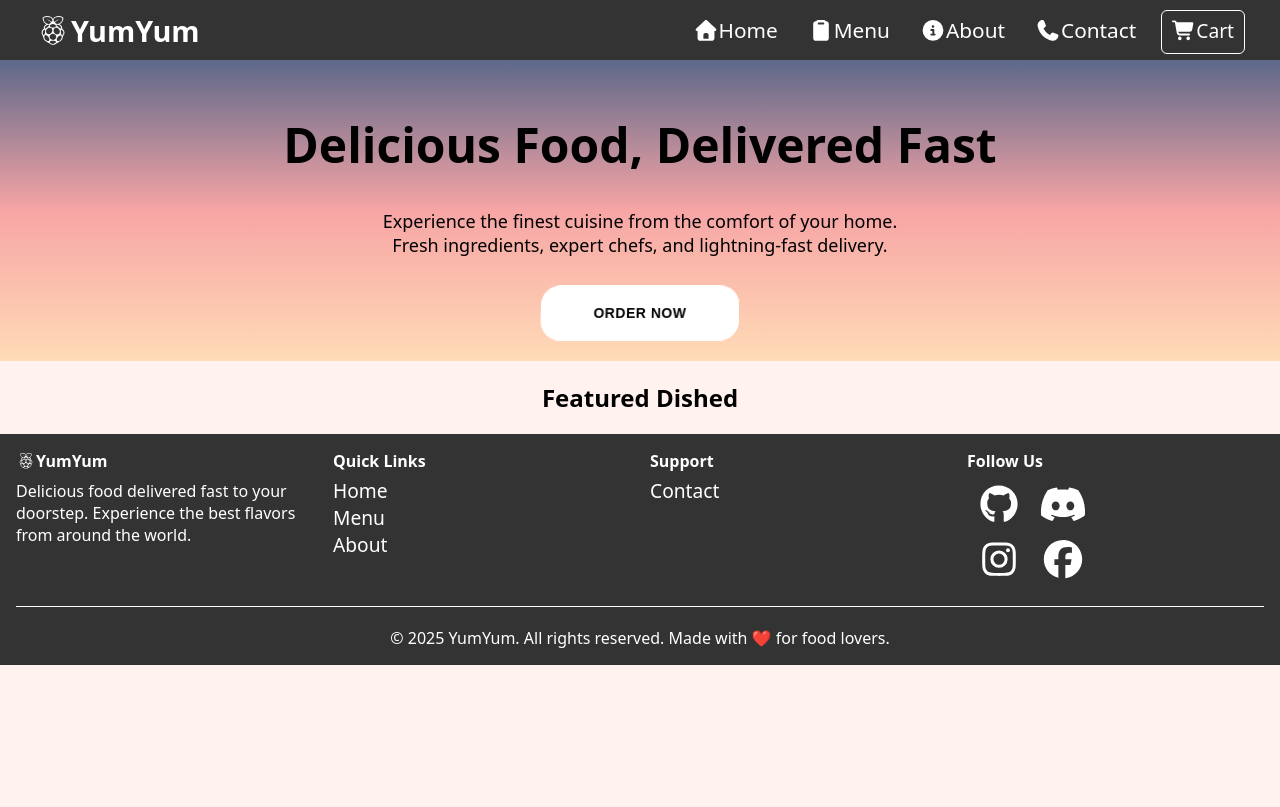
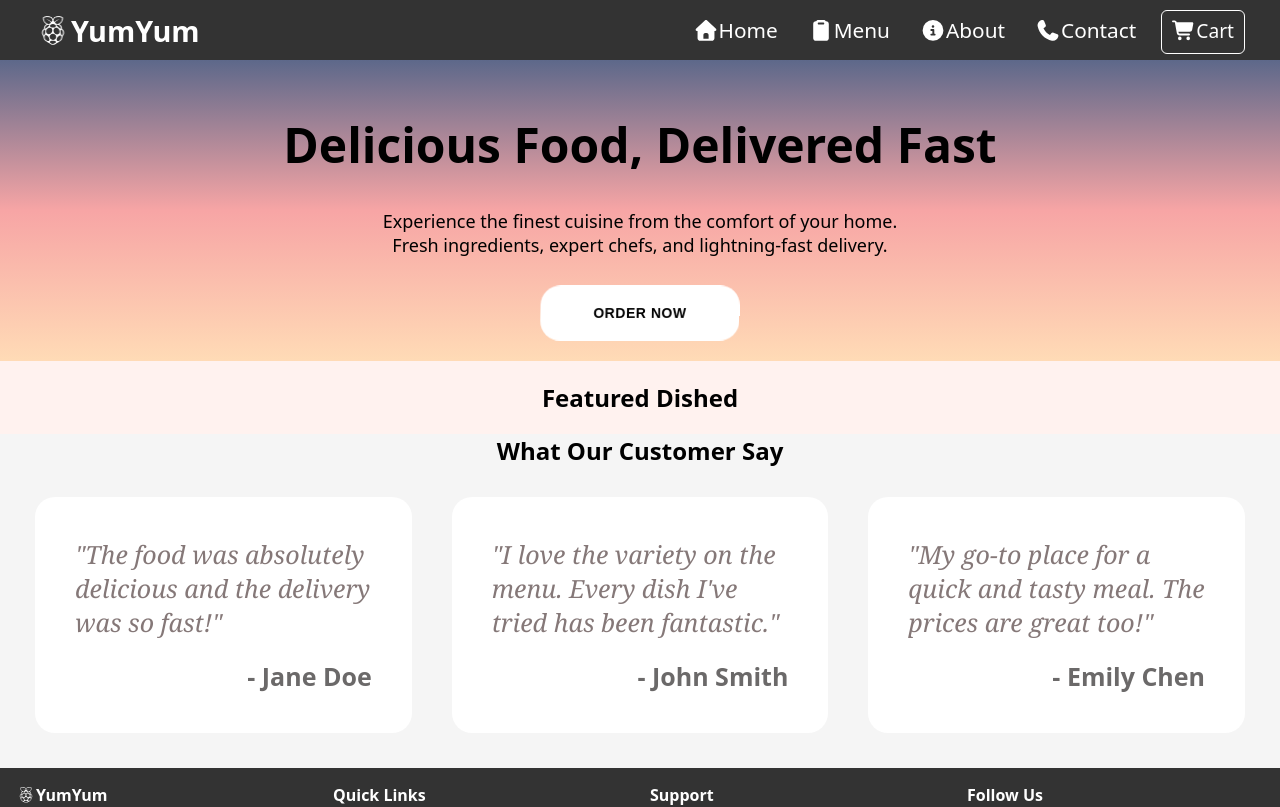
Before and after one commit to wafflesgod/Food-Ordering-Website, a React (Vite) app: page /home in a window 1280 px wide. Shown: the top 807 px of the page. Built offline with nearby package versions, Linux system fonts and the light colour scheme.

Commit message:
homepage review

```diff
--- a/src/pages/About.css
+++ b/src/pages/About.css
@@ -11,8 +11,9 @@ h1{
 
 .grid-container {
     width: 100%;
-    display: grid;
-    grid-template-columns: repeat(2, 1fr); /*Create 2 equal columns*/
+    display: grid; /*Create 2 equal columns: repeat(2, 1fr) // auto-fill, minmax(300px, 1fr) // auto-fit, minmax(300px, 1fr)*/
+    grid-template-columns: repeat(auto-fit, minmax(350px, 1fr)); /*auto-fill in minmax mean minimal each column at least 300px
+    max 1fr */
     grid-template-rows: auto; /*rows adjust based on content*/
     gap: 15px 20px; /*space between grid item*/
     font-size: 25px;
@@ -34,7 +35,7 @@ h1{
 .grid-container2 {
     width: 100%;
     display: grid;
-    grid-template-columns: repeat(3, 1fr); /*Create 3 equal columns*/
+    grid-template-columns: repeat(auto-fit, minmax(250px, 1fr)); /*Create 3 equal columns*/
     grid-template-rows: auto; /*rows adjust based on content*/
     gap: 0 20px; /*space between grid item*/
     font-size: 25px;
@@ -56,8 +57,15 @@ h1{
     box-sizing: border-box;
 }
 
+.grid-container2 b {
+    padding-top: 15px;
+}
+
 .grid-container2 > div {
     border-radius: 12px;
     padding: 0px;
     box-sizing: border-box;
+    display: flex;
+    flex-direction: column;  /* so content stacks properly */
+    justify-content: space-between; /* pushes icon to bottom */
 }
--- a/src/pages/About.jsx
+++ b/src/pages/About.jsx
@@ -59,18 +59,20 @@ export default function About() {
             </div>
         </div>
         <div style={{ paddingTop: "70px" }}>
-            <h1>Our Teams</h1>
+            <h1 style={{marginBottom: "15px"}}>Our Teams</h1>
             <div className="grid-container2">
-                <div><b>Member 1</b></div>
-                <div><b>Member 2</b></div>
-                <div><b>Member 3</b></div>
-                <div className="words"><span>Idk what I am doing or learning just playing around with this icons.</span></div>
-                <div className="words"><span>I am so boring so I join this project for dunno.</span></div>
-                <div className="words"><span>Idk I am nothing to do so get invited as well.</span></div>
-
-                <div><FontAwesomeIcon icon={faGhost} bounce size="5x" style={{marginTop: "75px"}}/></div>
-                <div><FontAwesomeIcon icon={faCrow} bounce size="5x" style={{marginTop: "75px"}}/></div>
-                <div><FontAwesomeIcon icon={faDog} bounce size="5x" style={{marginTop: "75px"}}/></div>
+                <div><b>Member 1</b>
+                    <div className="words" style={{maxHeight: "60px"}}><span>Idk what I am doing, just playing around with this icons.</span></div>
+                    <div><FontAwesomeIcon icon={faGhost} bounce size="5x" style={{marginTop: "75px"}}/></div>
+                </div>
+                <div><b>Member 2</b>
+                    <div className="words" style={{maxHeight: "60px"}}><span>I am so boring so I join this project for dunno.</span></div>
+                    <div><FontAwesomeIcon icon={faCrow} bounce size="5x" style={{marginTop: "75px"}}/></div>
+                </div>
+                <div><b>Member 3</b>
+                    <div className="words" style={{maxHeight: "60px"}}><span>Idk I am nothing to do so get invited as well.</span></div>
+                    <div><FontAwesomeIcon icon={faDog} bounce size="5x" style={{marginTop: "75px"}}/></div>
+                </div>
             </div>
         </div>
     </div>
--- a/src/pages/Home.css
+++ b/src/pages/Home.css
@@ -1,6 +1,41 @@
 .top-container {
     background: linear-gradient(180deg, #5D688A, #F7A5A5, #FFDBB6);
     padding: 20px;
+}
+
+.review {
+    background-color: whitesmoke;
+    width: 100%;
+}
+
+.review-grid {
+    padding: 10px 35px 35px;
+    display: grid;
+    grid-template-columns: repeat(auto-fit, minmax(250px, 1fr)); /*Create 3 equal columns*/
+    grid-template-rows: auto; /*rows adjust based on content*/
+    gap: 40px; /*space between grid item*/
+    font-size: 25px;
+}
+
+.review-grid > div {
+    background-color: white;
+    border-radius: 20px;
+    padding: 40px;
+    text-align: left;
+    display: flex;
+    flex-direction: column;
+    justify-content: space-between;
+}
+
+.review-grid i {
+    font-family: "Georgia", serif;
+    color: rgb(133, 120, 120);
+    padding-bottom: 20px;
+}
+
+.review-grid b {
+    text-align: right;
+    color: rgb(107, 105, 105);
 }
 
 .button-container {
--- a/src/pages/Home.jsx
+++ b/src/pages/Home.jsx
@@ -1,7 +1,25 @@
 import React from "react";
 import { Link } from "react-router-dom";
 import "./Home.css"
-import { FontAwesomeIcon } from '@fortawesome/react-fontawesome'
+
+const reviewee = [
+    {
+        id: 1,
+        quote: "The food was absolutely delicious and the delivery was so fast!",
+        author: "Jane Doe",
+    },
+    {
+        id: 2,
+        quote: "I love the variety on the menu. Every dish I've tried has been fantastic.",
+        author: "John Smith",
+    },
+    {
+        id: 3,
+        quote: "My go-to place for a quick and tasty meal. The prices are great too!",
+        author: "Emily Chen",
+    },
+];
+
 export default function Home() {
   return (
     <div style={{marginTop: "-10px"}}>
@@ -17,6 +35,17 @@ export default function Home() {
         <div>
             <h2>Featured Dished</h2>
         </div>
+        <div className="review">
+            <h2>What Our Customer Say</h2>
+            <div className="review-grid">
+                {reviewee.map((review) => ( //reviewee (function name), review (add object to call function)
+                    <div key={review.id}>
+                        <i>"{review.quote}"</i>
+                        <b>- {review.author}</b>
+                    </div>
+                ))}
+            </div>
+        </div>
     </div>
 );
 }
```
